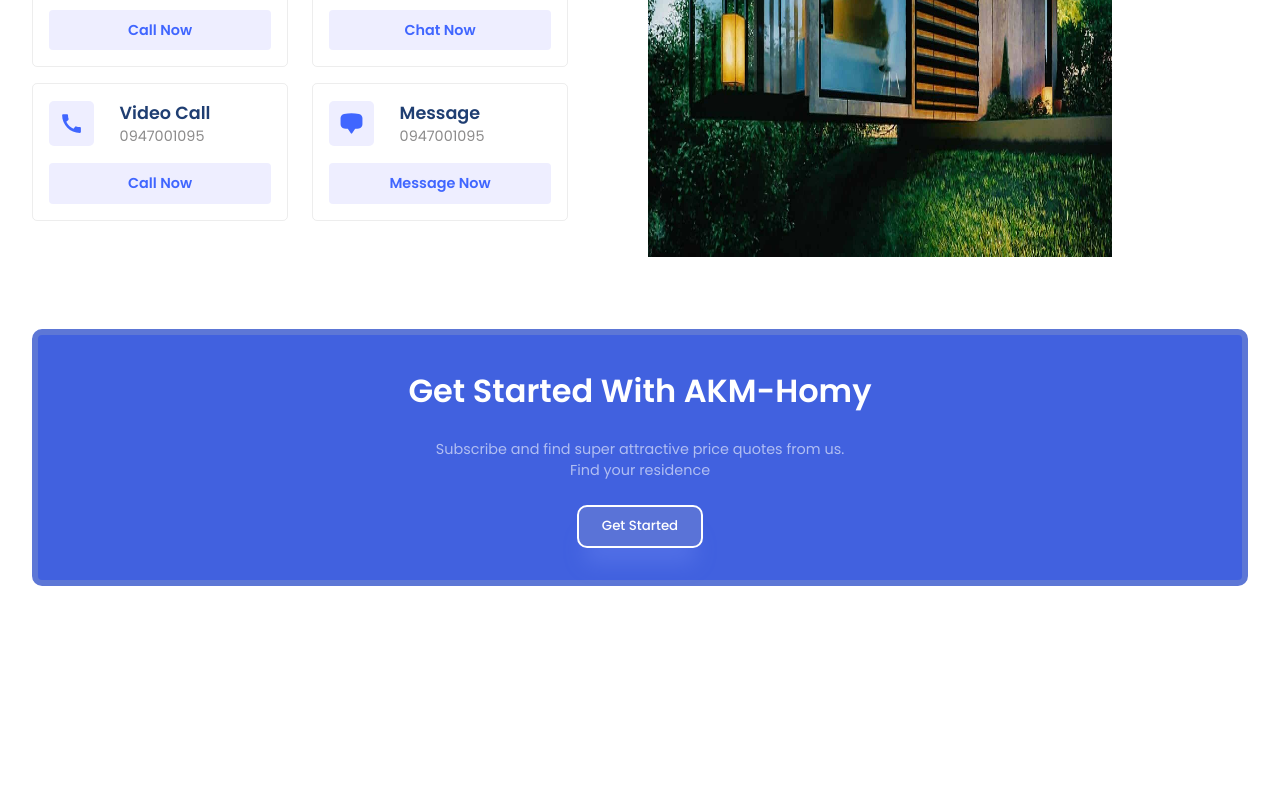
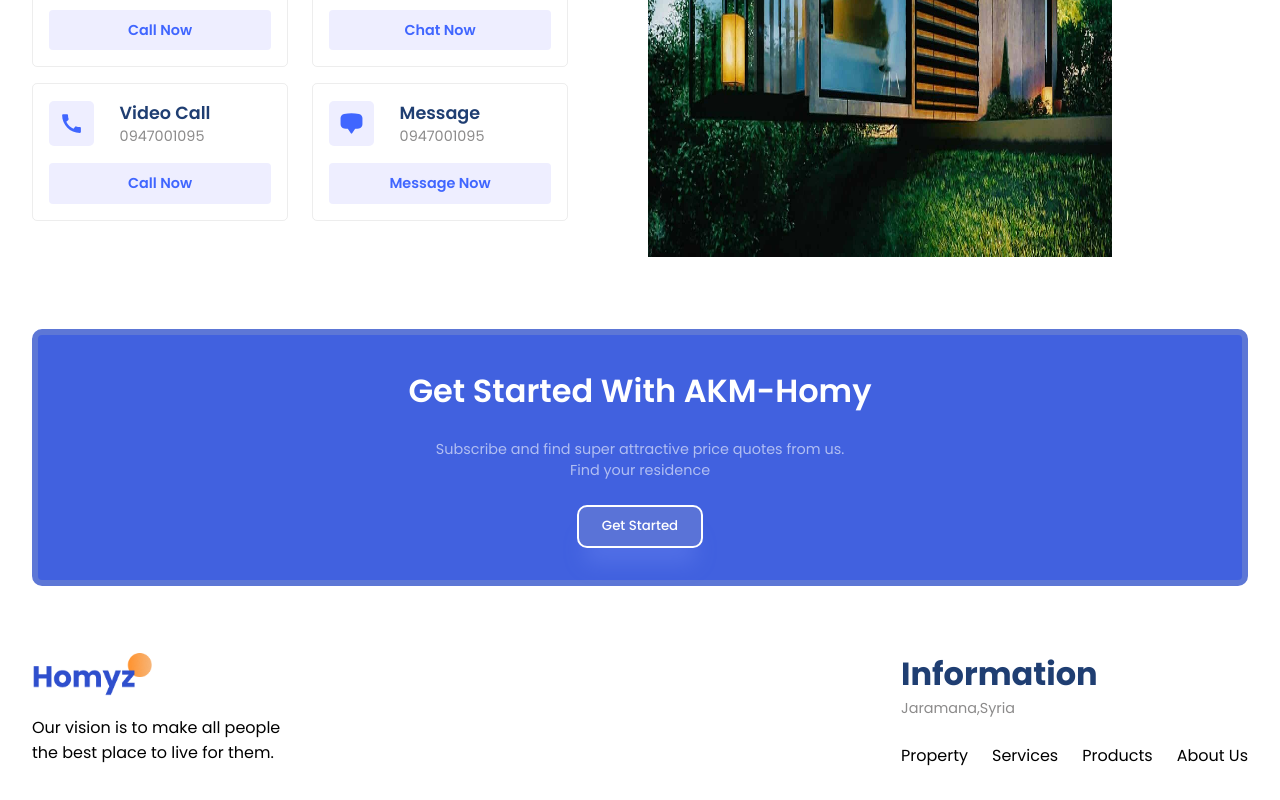
Before and after one commit to abdulkareemm/akm-homy, a React (Vite) app: page / in a window 1280 px wide. Shown: the part 2382-3182 px from the top of the page. Before the commit the page ends 3000 px from the top, so only its background shows below. Built offline with nearby package versions, Linux system fonts and the light colour scheme.

Commit message:
Footer Component

```diff
--- a/src/App.jsx
+++ b/src/App.jsx
@@ -1,4 +1,4 @@
-import { Contact, Copmaines, GetStarted, Header, Hero, Residences, Value } from "./components";
+import { Contact, Copmaines, Footer, GetStarted, Header, Hero, Residences, Value } from "./components";
 import "./App.css";
 function App() {
   return (
@@ -14,6 +14,7 @@
         <Value />
         <Contact />
         <GetStarted />
+        <Footer />
       </div>
     </>
   );
--- /dev/null
+++ b/src/components/footer/Footer.css
@@ -0,0 +1,17 @@
+.f-container {
+  justify-content: space-between;
+}
+
+.f-left {
+  gap: 1rem;
+}
+.f-menu {
+  gap: 1.5rem;
+  margin-top: 1.5rem;
+  font-weight: 400;
+}
+.f-menu>span:hover{
+    cursor: pointer;
+    scale: 1.2;
+    font-weight: 500;
+}
--- /dev/null
+++ b/src/components/footer/Footer.jsx
@@ -0,0 +1,32 @@
+import React from "react";
+import "./Footer.css";
+
+const Footer = () => {
+  return (
+    <section className="f-wrapper">
+      <div className="paddings innerWidth flexCenter f-container">
+        {/* Left Side */}
+        <div className="flexColStart f-left">
+          <img src="./logo2.png" alt="" width={120} />
+          <span>
+            Our vision is to make all people <br />
+            the best place to live for them.
+          </span>
+        </div>
+        {/* Right Side */}
+        <div className="flexColStart f-right">
+          <span className="primaryText">Information</span>
+          <span className="secondaryText">Jaramana,Syria</span>
+          <div className="flexCenter f-menu">
+            <span>Property</span>
+            <span>Services</span>
+            <span>Products</span>
+            <span>About Us</span>
+          </div>
+        </div>
+      </div>
+    </section>
+  );
+};
+
+export default Footer;
--- a/src/components/index.js
+++ b/src/components/index.js
@@ -5,3 +5,4 @@
 export { default as Value } from "./value/Value";
 export { default as Contact } from "./contact/Contact";
 export { default as GetStarted } from "./getStarted/GetStarted";
+export { default as Footer } from "./footer/Footer";
```
